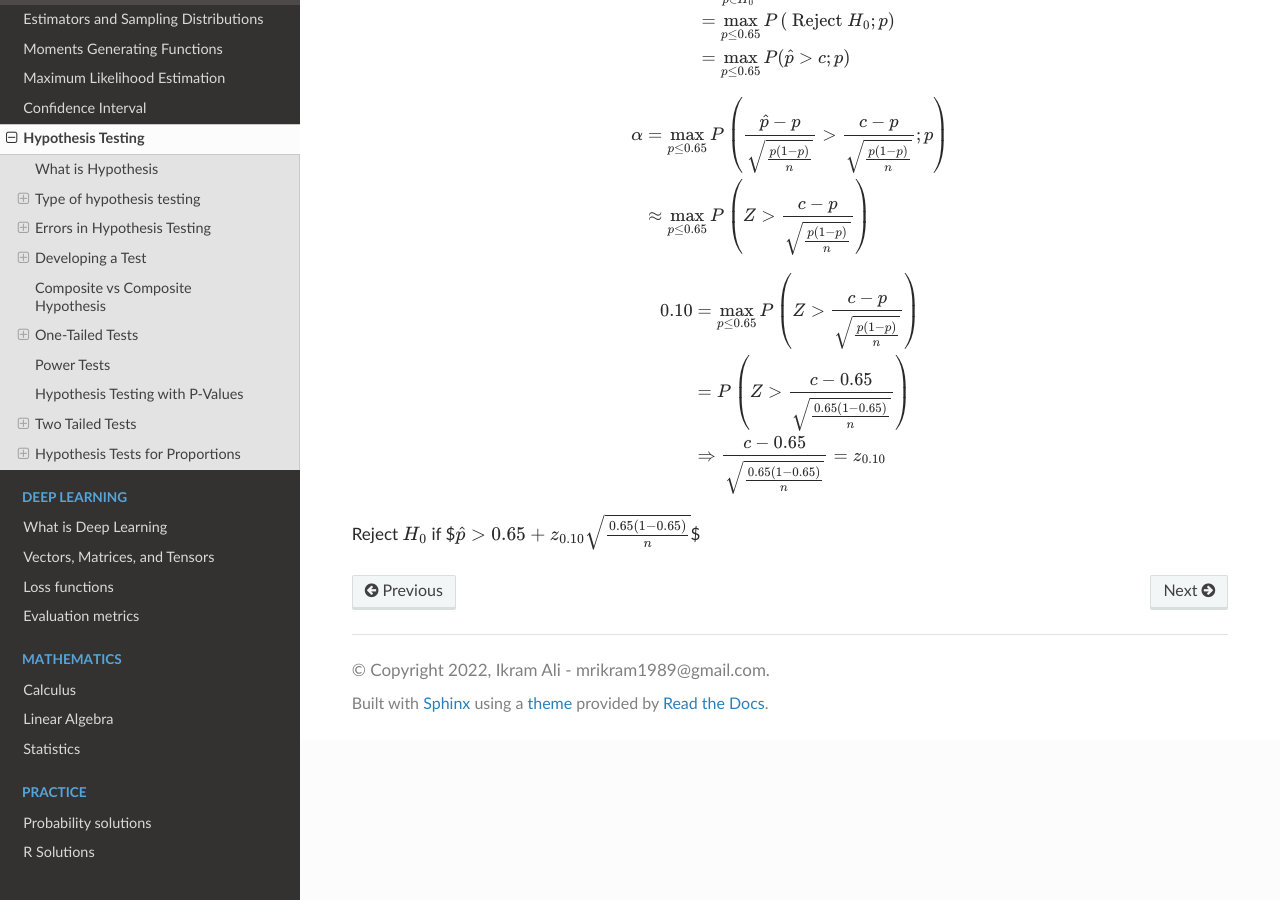
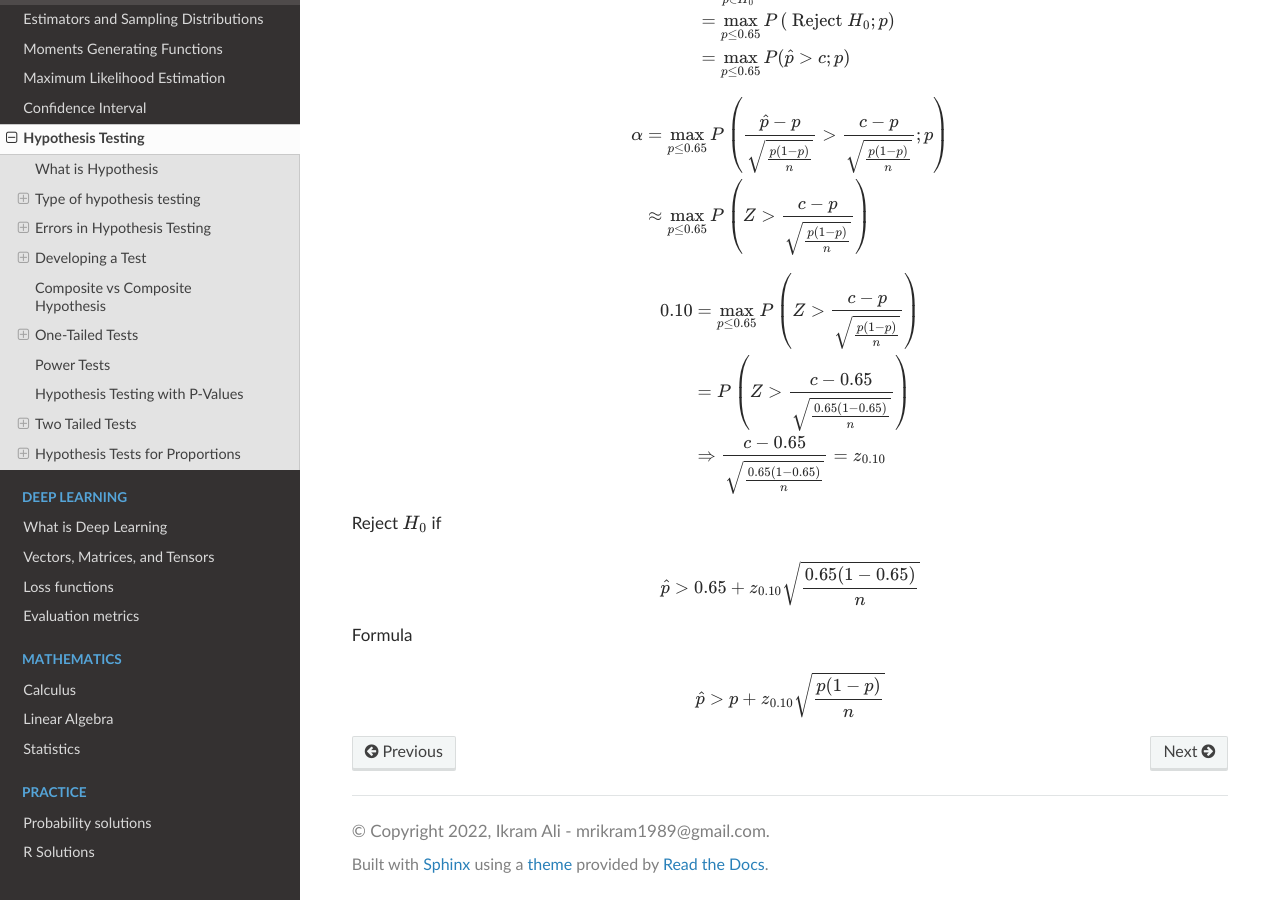
Before and after one commit to akkefa/ml-notes, a Sphinx documentation site: the page built from docs/probability/hypothesis_testing.md, in a window 1280 px wide and 900 px high, scrolled down 17697 px. Built offline with Sphinx 7.4.7 and the Read the Docs theme 2.0.0, drawn with Linux system fonts in a browser that asks for light colours.

Commit message:
new changes

```diff
--- a/docs/probability/hypothesis_testing.md
+++ b/docs/probability/hypothesis_testing.md
@@ -781,6 +781,12 @@ $$
 $$
 
 Reject $H _0$ if
+
 $$
 \hat{p}>0.65+z_{0.10} \sqrt{\frac{0.65(1-0.65)}{n}}
 $$
+Formula
+
+$$
+\hat{p}> p +z_{0.10} \sqrt{\frac{p(1-p)}{n}}
+$$
```
